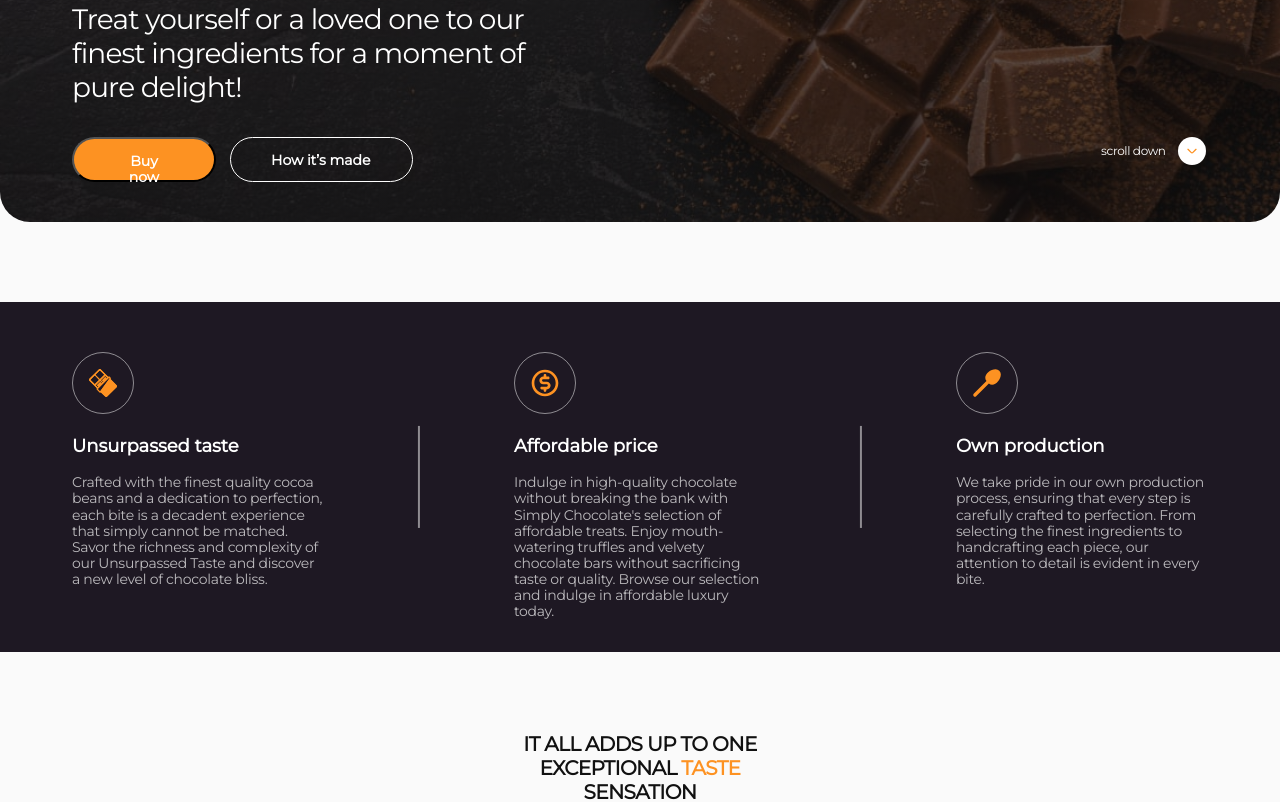
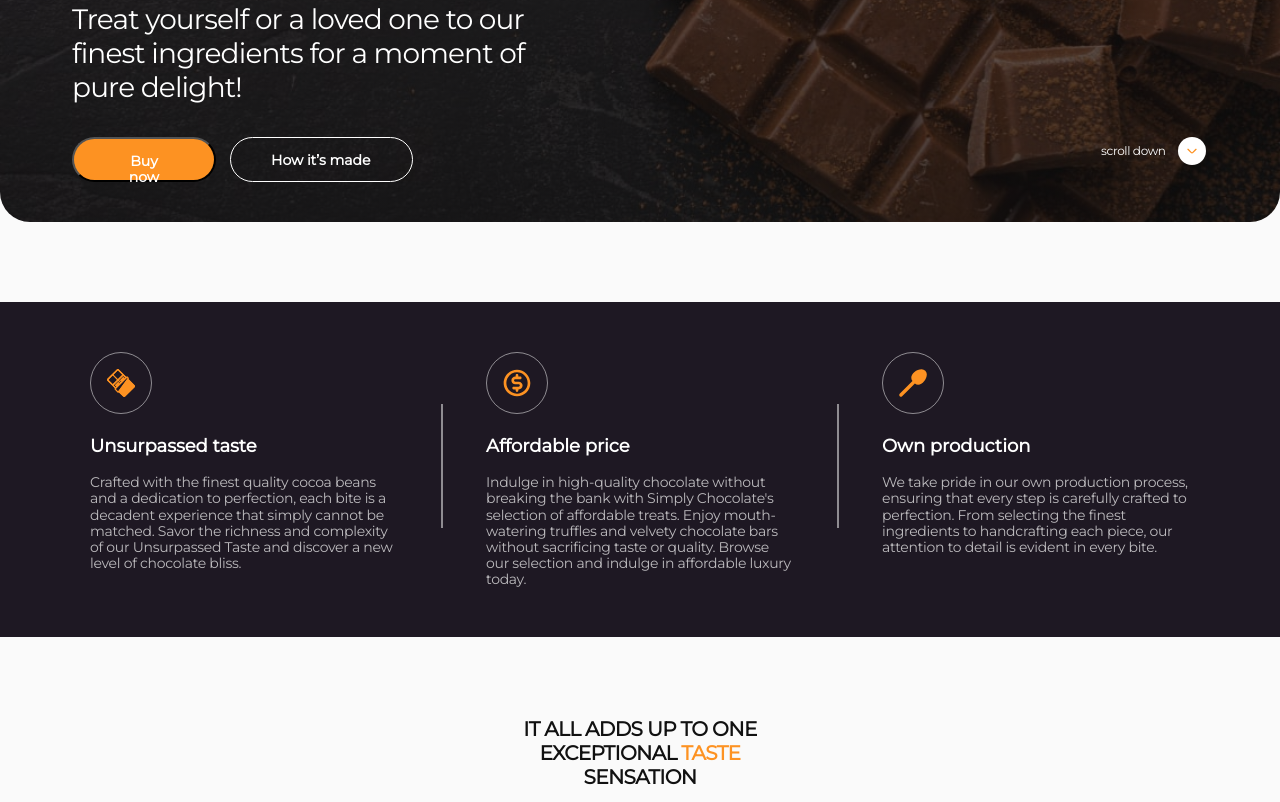
Before and after one commit to mogilevs/choco, a plain HTML site: page index.html in a window 1280 px wide. Shown: the part 455-1257 px from the top of the page. Drawn offline with nearby package versions, Linux system fonts and the light colour scheme.

Commit message:
add features pseudo

```diff
--- a/css/style.css
+++ b/css/style.css
@@ -360,9 +360,8 @@ button {
   .features-list {
     display: flex;
     flex-wrap: nowrap;
-    gap: 44px;
+    gap: 88px;
     justify-content: center;
-    align-items: center;
   }
   .features-list-decor {
     display: unset;
@@ -372,7 +371,17 @@ button {
     transform: rotate(-90deg);
   }
   .features-list-item {
-    height: 250px;
+    position: relative;
+  }
+  .features-list-item:not(:last-child):after {
+    content: "";
+    border: 1px solid rgba(255, 255, 255, 0.5);
+    width: 124px;
+    height: 0px;
+    position: absolute;
+    top: 113px;
+    right: -106px;
+    transform: rotate(-90deg);
   }
 }
 .section {
--- a/index.html
+++ b/index.html
@@ -99,7 +99,7 @@
                         simply cannot be matched. Savor the richness and complexity of our Unsurpassed Taste and discover a new level of
                         chocolate bliss.</p>
                     </li>
-                    <li class="features-list-decor"></li>
+
                     <li class="features-list-item">
                         <div class="features-icon-wrap">
                             <svg class="features-icon" width="32" height="32">
@@ -111,7 +111,7 @@
                         Enjoy mouth-watering truffles and velvety chocolate bars without sacrificing taste or quality. Browse our selection and
                         indulge in affordable luxury today.</p>
                     </li>
-                    <li class="features-list-decor"></li>
+
                     <li class="features-list-item">
                         <div class="features-icon-wrap">
                             <svg class="features-icon" width="32" height="32">
```
